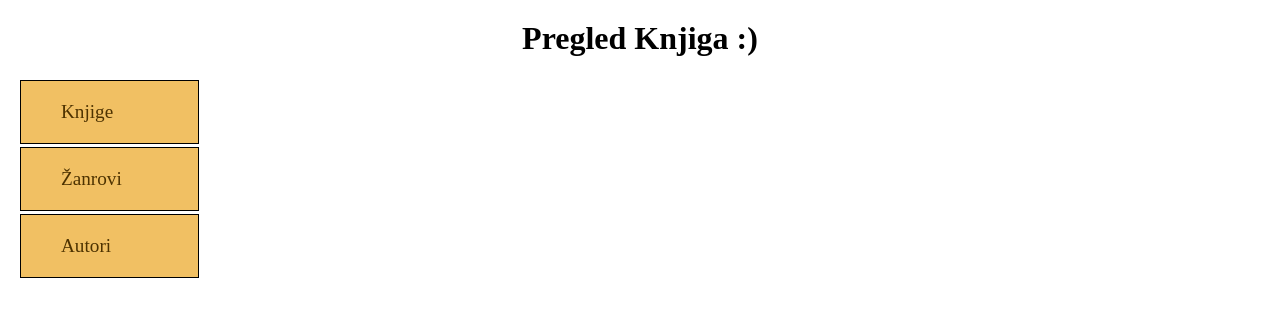
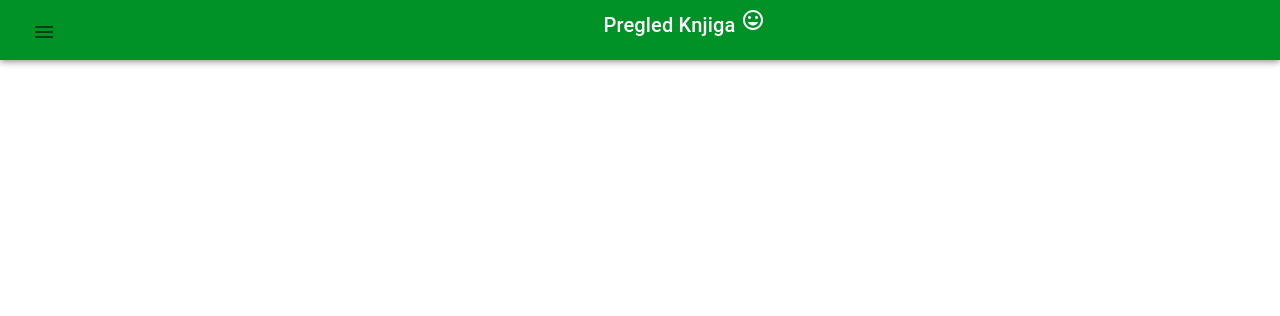
Before and after one commit to IT-Prekvalifikacije-2022-Frontend/G3-Pregled, a React (Create React App) app: page / in a window 1280 px wide. Shown: the top 316 px of the page. Built offline with nearby package versions, Linux system fonts and the light colour scheme.

Commit message:
Verzija pre pauze

```diff
--- a/src/App.js
+++ b/src/App.js
@@ -1,8 +1,101 @@
 import { NavLink, Outlet } from "react-router-dom";
 import './App.css';
+import { AppBar, Box, Divider, Drawer, IconButton, Stack, Toolbar, Typography, Button, createTheme, ThemeProvider, CssBaseline, FormGroup, FormControlLabel, Switch} from "@mui/material";
+import { ChevronLeft, Menu, Mood } from "@mui/icons-material";
+import { useMemo, useState } from "react";
+import { prvo_veliko } from "./tekstAlati";
+
+const create_palette = (mode) => {
+  let r = {};
+  if(mode === 'light'){
+    r = {
+      mode: mode,
+      primary: {
+        main: "#009127"
+      },
+      divider: "#00300d",
+      text: {
+        primary: "#00000",
+        secondary: "#424242"
+      }
+    }
+  }else{
+    r = {
+      mode: mode,
+      primary: {
+        main: "#e68e00"
+      },
+      divider: "#663f00",
+      text: {
+        primary: "#EEEEEE",
+        secondary: "#A0A0A0"
+      }
+    }
+  }
+  return {
+    palette: r
+  }
+}
 
 function App() {
+  const [otvoreno, setOtvoreno] = useState(false);
+  const [mode, setMode] = useState('light');
+  const theme = useMemo(() => createTheme(create_palette(mode)), [mode])
   return <>
+    <ThemeProvider theme={theme}>
+      <CssBaseline/>
+      <Stack direction="column">
+        <AppBar sx={{ height: "60px", flexDirection: "row" }}>
+          <Toolbar>
+            <IconButton
+              onClick={e => {
+                setOtvoreno(!otvoreno);
+              }}
+            >
+              <Menu />
+            </IconButton>
+          </Toolbar>
+          <Typography variant="h6" sx={{ flexGrow: 1, textAlign: 'center', lineHeight: 2.5 }}>Pregled Knjiga <Mood /> </Typography>
+        </AppBar>
+        <Drawer
+          anchor="left"
+          open={otvoreno}
+          onClose={e => setOtvoreno(false)}
+        >
+          <Box>
+            <IconButton onClick={e => setOtvoreno(false)}>
+              <ChevronLeft />
+            </IconButton>
+          </Box>
+          <Divider />
+              <Box>
+                <FormGroup>
+                  <FormControlLabel
+                    label={prvo_veliko(mode)}
+                    control={<Switch checked={mode === 'dark'} onChange={e => {
+                      if(e.target.checked){
+                        setMode('dark');
+                      }else{
+                        setMode('light');
+                      }
+                    }}/>}
+                  />
+                </FormGroup>
+              </Box>
+          <Divider />
+          <Stack direction="column" spacing={1}>
+            <Button component={NavLink} to={'books'}>Knjige</Button>
+            <Button component={NavLink} to={'genres'}>Žanrovi</Button>
+            <Button component={NavLink} to={'authors'}>Autori</Button>
+          </Stack>
+        </Drawer>
+        <Box sx={{ paddingTop: "60px" }}>
+          <Outlet />
+        </Box>
+      </Stack>
+    </ThemeProvider>
+  </>;
+  /*return <>
     <div className="app_container">
       <h1>Pregled Knjiga :) </h1>
       <aside className="sidenav_container">
@@ -16,7 +109,7 @@ function App() {
         <Outlet/>
       </div>
     </div>
-  </>;
+  </>;*/
 }
 
 export default App;
--- a/src/tekstAlati.js
+++ b/src/tekstAlati.js
@@ -15,3 +15,7 @@ export const napraviAutore = (auth) => {
 export const lc_match = (x, q) => {
     return x.toLowerCase().includes(q.toLowerCase());
 }
+
+export const prvo_veliko = (s) => {
+    return s.substring(0, 1).toUpperCase() + s.substring(1);
+}
```
